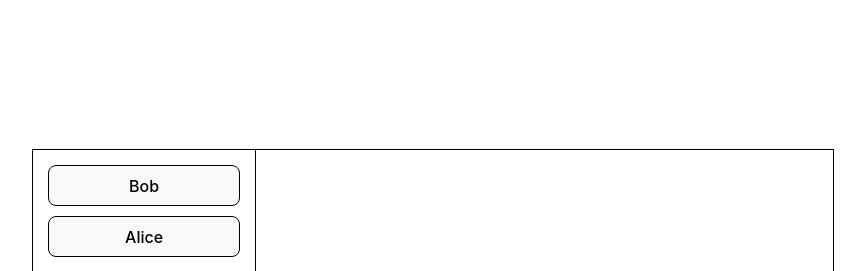
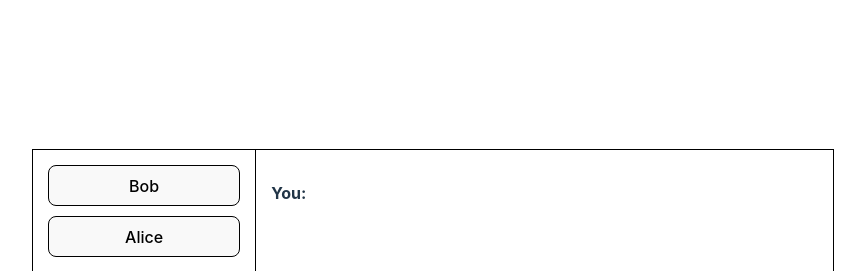
Before and after one commit to corpcoltd/messenger-assignment, a React (Vite) app: page / in a window 1280 px wide. Both pictures are taken after a click on the button "Button". Shown: the top 271 px of the page, without its empty margins (207-1072 px from the left). Built offline with nearby package versions, Linux system fonts and the light colour scheme.

Commit message:
msg.id in chatLog now shows up as name and not number

```diff
--- a/src/App.jsx
+++ b/src/App.jsx
@@ -114,9 +114,10 @@ function App() {
             {chat.map((msg) => {
 
               const msgName = friendName[msg.id];
+              console.log(msgName);
 
-              <p key={msg.key}>
-                <b>{msg.id}:</b> {msg.message}
+              return <p key={msg.key}>
+                <b>{msgName}:</b> {msg.message}
               </p>
 
             })}
```
